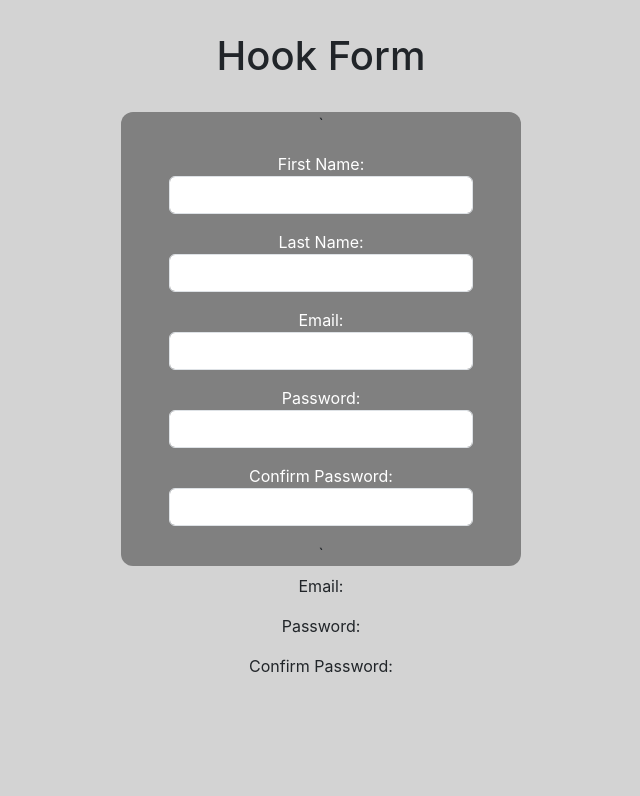
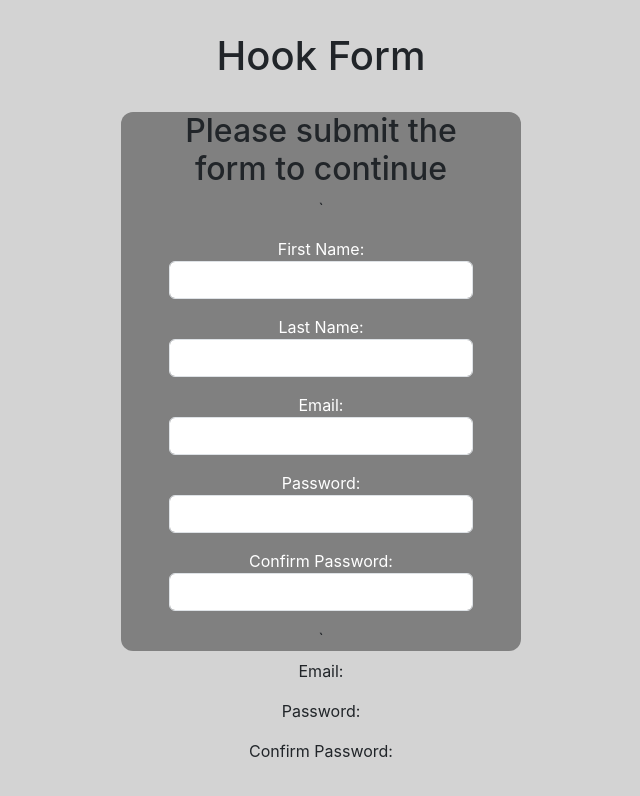
Before and after one commit to friendly-misanthrope/Dojo-more_forms, a React (Create React App) app: page / in a window 1280 px wide. Shown: the top 796 px of the page, without its empty margins (319-959 px from the left). Built offline with nearby package versions, Linux system fonts and the light colour scheme.

Commit message:
created formMessage function to display a message based on whether the form has been submitted

```diff
--- a/src/components/Form.jsx
+++ b/src/components/Form.jsx
@@ -32,11 +32,19 @@ const Form = (props) => {
     return formIsValid
   }
 
+  const formMessage = () => {
+    if (!hasBeenSubmitted) {
+      return "Please submit the form to continue"
+    }
+    return "Thank you for submitting the form"
+  }
+
   // JSX return
   return (
     <div>
       <h1>Hook Form</h1>
       <div className="user-form">
+        <h2>{formMessage()}</h2>
         `<form>
           <div class="form-group">
             <label for="firstName">First Name: </label>
```
